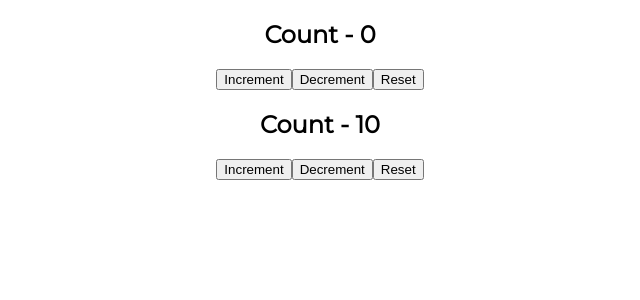
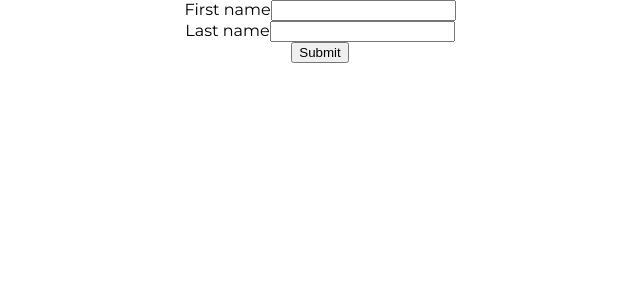
Before and after one commit to harshrajhrj/react-grasp, a React (Create React App) app: page / in a window 1280 px wide. Shown: the top 300 px of the page, without its empty margins (320-960 px from the left). Built offline with nearby package versions, Linux system fonts and the light colour scheme.

Commit message:
third custom hook

```diff
--- a/src/App.js
+++ b/src/App.js
@@ -25,6 +25,7 @@
 import { DocTitleClone } from './components/customHooks/DocTitleClone';
 import { CounterOne } from './components/customHooks/CounterOne';
 import { CounterTwo } from './components/customHooks/CounterTwo';
+import { UserForm } from './components/customHooks/UserForm';
 
 /**
  * The `.createContext()` helps in maintaining context(or values) at any level of
@@ -85,8 +86,9 @@
         {/* <HookTimer /> */}
         {/* <DocTitle />
         <DocTitleClone /> */}
-        <CounterOne />
-        <CounterTwo />
+        {/* <CounterOne />
+        <CounterTwo /> */}
+        <UserForm />
       </div>
     </>
   );
--- /dev/null
+++ b/src/components/customHooks/UserForm.js
@@ -0,0 +1,38 @@
+import { useState } from 'react'
+import { useInput } from './hooks/useInput'
+
+export const UserForm = () => {
+    /**
+     * Replaces
+     * const [firstName, setFirstName] = useState('')
+     */
+    const [firstName, bindFirstName, resetFirstName] = useInput('')
+    /**
+     * Replaces
+     * const [lastName, setLastName] = useState('')
+     */
+    const [lastName, bindLastName, resetLastName] = useInput('')
+
+    const submitHandler = (e) => {
+        e.preventDefault()
+        alert(`Hello ${firstName} ${lastName}`)
+        resetFirstName()
+        resetLastName()
+    }
+
+    return (
+        <div>
+            <form onSubmit={submitHandler}>
+                <div>
+                    <label>First name</label>
+                    <input type='text' {...bindFirstName} />
+                </div>
+                <div>
+                    <label>Last name</label>
+                    <input type='text' {...bindLastName} />
+                </div>
+                <button>Submit</button>
+            </form>
+        </div>
+    )
+}
--- /dev/null
+++ b/src/components/customHooks/hooks/useInput.js
@@ -0,0 +1,18 @@
+import { useState } from 'react'
+
+export const useInput = (initialValue) => {
+    const [value, setValue] = useState(initialValue)
+
+    const reset = () => {
+        setValue(initialValue)
+    }
+
+    const bind = {
+        value,
+        onChange: e => {
+            setValue(e.target.value)
+        }
+    }
+
+    return [value, bind, reset]
+}
```
